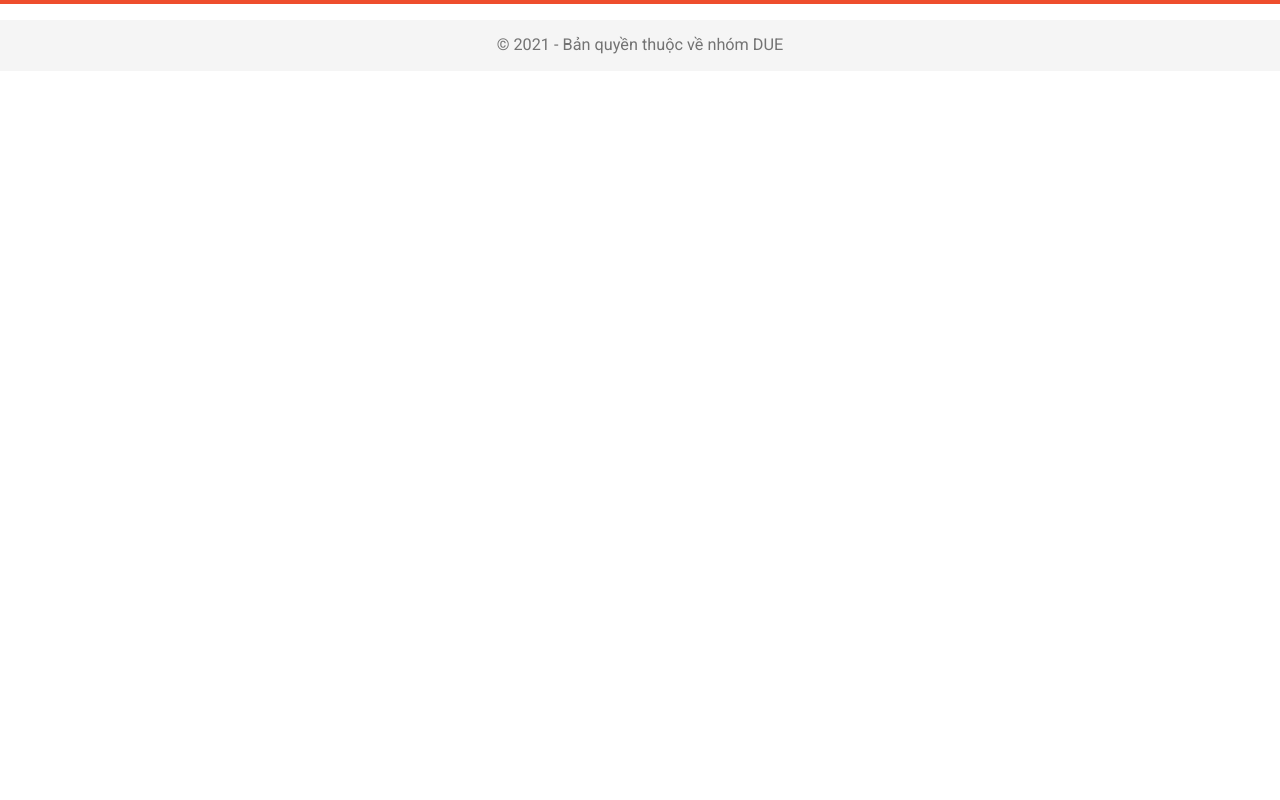
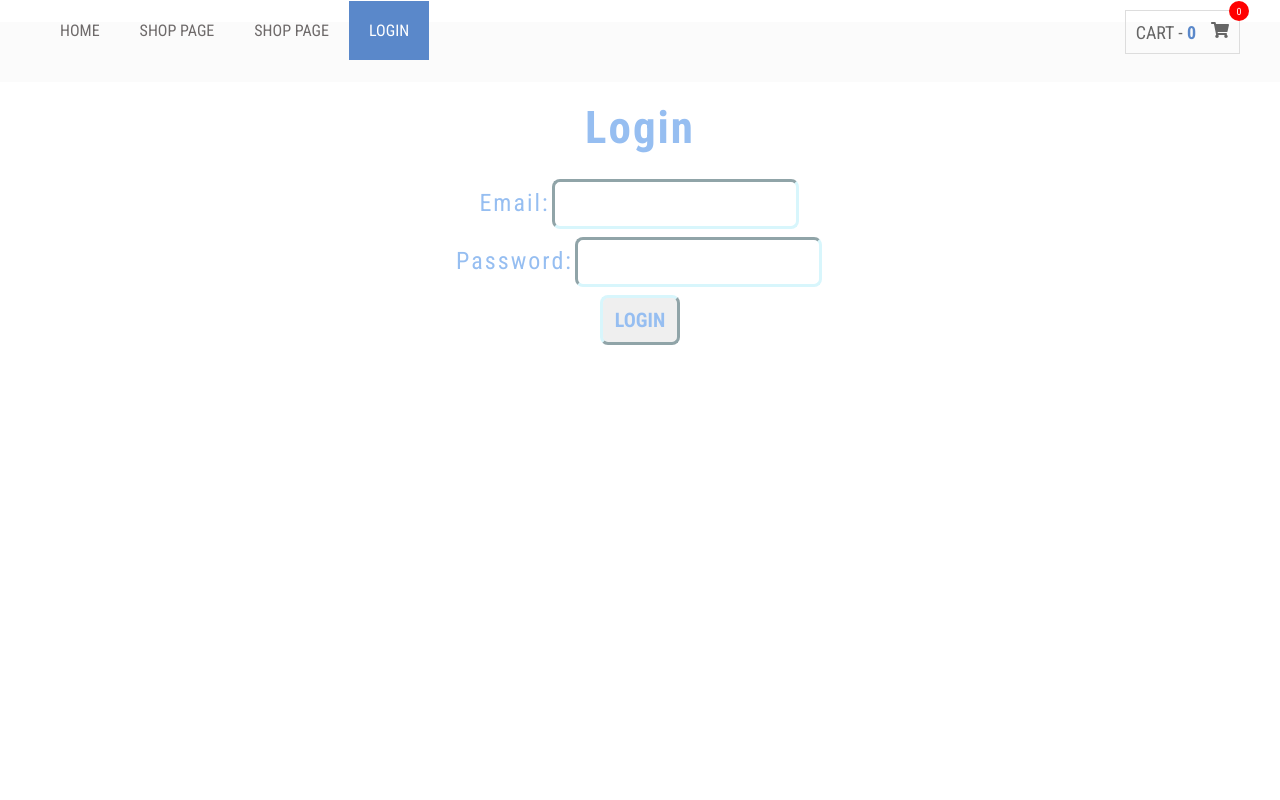
Before and after one commit to Phuc2302/Laptop-Shop, a React (Create React App) app: page /login in a window 1280 px wide. Shown: the top 800 px of the page. Built offline with nearby package versions, Linux system fonts and the light colour scheme.

Commit message:
last update

```diff
--- a/src/App.js
+++ b/src/App.js
@@ -6,42 +6,11 @@ import Buy from './components/Buy';
 import Cart from './components/cart/Cart';
 import Footer from './components/Footer/Footer';
 import Home from './components/Home';
+import LoginForm from './components/Login/LoginForm';
 import ProductDetail from './components/ProductDetail';
 import { store } from './store';
-
+import Logout from './components/Logout';
 function App() {
-
-  const adminUser = {
-    email: "admin@gmail.com",
-    password: "admin123"
-  };
-
-  const [user, setUser] = useState({ name: "", email: "" });
-  const [error, setError] = useState("");
-
-  const Login = details => {
-    console.log(details);
-
-    if (details.email == adminUser.email && details.password == adminUser.password) {
-      console.log("Logged in successful");
-      setUser({
-        name: details.name,
-        email: details.email
-      });
-    }
-
-
-    else {
-      console.log("Login unseccessful");
-      setError("Login unseccessful");
-    }
-  }
-
-
-
-  const Logout = () => {
-    setUser({ name: "", email: "" });
-  }
 
   return (
     <Provider store={store}>
@@ -53,6 +22,8 @@ function App() {
             <Route path="/product/:productId" exact component={ProductDetail} />
             <Route path="/cart" component={Cart} />
             <Route path="/buy" component={Buy} />
+            <Route path="/login" component={LoginForm} />
+            <Route path="/logout" component={Logout} />
           </Switch>
 
           <Footer />
--- a/src/components/Footer/Footer.css
+++ b/src/components/Footer/Footer.css
@@ -1,5 +1,5 @@
 .footer {
-    padding-top: 16px;
+    padding-top: 0px;
     border-top: 4px solid var(--primary-color);
     background-color: var(--white-color);
 }
@@ -16,11 +16,21 @@
     /* bottom: 10px;
     align-items: flex-end;
     position: absolute; */
+    margin: 0;
+    text-align: left;
+    font-size: 1.4rem;
+    color: #737373;
 }
 
 .footer__text {
     margin: 0;
-    text-align: center;
+    text-align: right;
     font-size: 1.4rem;
     color: #737373;
 }
+.name {
+    font-weight: 700;
+    text-align: left;
+    font-size: 1.5rem;
+    color: #737373;
+}
--- a/src/components/Footer/Footer.js
+++ b/src/components/Footer/Footer.js
@@ -14,6 +14,9 @@ function Footer(props) {
             <div class="footer__bottom">
                 <div class="grid wide">
                     <p class="footer__text">© 2021 - Bản quyền thuộc về nhóm DUE</p>
+                    <p class="name">Tổng công ty Laptop House </p>
+                    <p>  Hotline: 18007878  </p>
+                    <p>Email: laptophouse@gmail.com</p>
                 </div>
             </div>
         </footer>
--- a/src/components/Header/Navbar/Navbar.css
+++ b/src/components/Header/Navbar/Navbar.css
@@ -62,9 +62,7 @@
     .navbar-toggle {
         display: none;
     }
-<<<<<<< HEAD
-}
-=======
+
 } */
 /* .navbar-toggle {
     position: relative;
@@ -110,7 +108,6 @@
         overflow: visible !important;
     }
 } */
->>>>>>> c87a212a157a2e2d9afdd8dea9028e71a8d5b3ba
 
 /* @media (min-width: 768px) {
     .navbar-nav {
@@ -141,13 +138,6 @@ li {
     list-style-type: "";
     text-align: -webkit-match-parent;
 }
-
-/* @media only screen and (min-width: 768px) and (max-width: 991px) {
-    .mainmenu-area ul.navbar-nav li a {
-        font-size: 14px;
-        padding: 15px 10px;
-    }
-} */
 
 .mainmenu-area ul.navbar-nav li:hover a,
 .mainmenu-area ul.navbar-nav li.active a {
--- a/src/components/Header/Navbar/Navbar.js
+++ b/src/components/Header/Navbar/Navbar.js
@@ -3,19 +3,27 @@ import { FaShoppingCart } from "react-icons/fa";
 import { useSelector } from 'react-redux';
 import { Link } from 'react-router-dom';
 import '../Navbar/Navbar.css';
+import { useEffect } from 'react';
+
 const Navbar = () => {
     const { numberCart } = useSelector(state => state.cart)
+
+    const tokenLocalStorage = localStorage.getItem("token");
+    console.log(tokenLocalStorage);
+
     return (
         <nav className='mainmenu-area'>
             <div className="grid wide" style={{
                 maxWidth: '1200px',
                 margin: '0 auto'
             }}>
+
                 <div className='container'>
                     <div className='row-nav'>
                         <div className="navbar-list">
                             <ul className="nav navbar-nav">
-                                <li className="active">
+
+                                <li >
                                     <Link to='/'>Home</Link>
                                 </li>
                                 <li>
@@ -24,6 +32,18 @@ const Navbar = () => {
                                 <li>
                                     <a href="checkout.html">Shop Page</a>
                                 </li>
+
+                                {
+                                    tokenLocalStorage ? (
+                                        <li >
+                                            <Link to="/logout">Logout</Link>
+                                        </li>
+                                    ) : (
+                                        <li className="active">
+                                            <Link to="/login">Login</Link>
+                                        </li>
+                                    )
+                                }
                             </ul>
                         </div>
                         <div className="shopping-item">
--- a/src/components/Login/Login.css
+++ b/src/components/Login/Login.css
@@ -1,20 +1,50 @@
-.App {
-    background-color: #777;
+.form-inner {
+    background-color: none;
     height: 100vh;
     justify-content: center;
-}
-
-.form-inner {
-    background-color: rgb(228, 218, 218);
-    height: 100vh;
-    justify-content: center;
+    position: relative;
 }
 
 .login {
     font-size: x-large;
     justify-content: center;
+    color: rgb(150, 190, 241);
 }
 
-.form {
+.form-login {
+    font-size: 30px;
+    font-family: "Roboto Condensed", sans-serif;
+    display: flex;
+    flex-direction: column;
+    text-align: center;
+    letter-spacing: 2px;
+    border: none;
+    justify-items: center;
+    box-shadow: 0px 0px 3 px;
+}
+h2 {
     display: block;
+    color: rgb(150, 190, 241);
+    font-style: initial;
 }
+input {
+    color: rgb(150, 190, 241);
+    font-family: "Roboto Condensed", sans-serif;
+    font-size: 20px;
+    justify-content: center;
+    outline: none;
+    font-weight: 600;
+    border-radius: 8px;
+
+    padding: 10px 12px;
+    text-align: center;
+    text-decoration: none;
+    display: inline-block;
+    margin: 4px 2px;
+    cursor: pointer;
+    border-color: rgb(216, 246, 252);
+    border-width: 3px;
+}
+.button:hover {
+    background-color: #536eaa;
+}
--- a/src/components/Login/LoginForm.js
+++ b/src/components/Login/LoginForm.js
@@ -5,15 +5,10 @@ import Navbar from "../Header/Navbar/Navbar";
 import "./Login.css";
 
 
-function LoginForm(Login, error) {
+function LoginForm() {
     let history = useHistory();
-    const [details, setDetails] = useState({ name: "", email: "", password: "" });
+    const [details, setDetails] = useState({ email: "", password: "" });
 
-    /*const handleSubmit = e => {
-        e.preventDefault();
-
-        Login(details);
-    }*/
     const handlerOnLogin = () => {
         axios
             .post("http://localhost:8000/auth/login", {
@@ -26,32 +21,30 @@ function LoginForm(Login, error) {
                     history.push("/");
                 }
             })
-
             .catch((error) => {
                 console.log(error);
             });
     };
+
     return (
         <>
             <Navbar />
-            <form >
+            <form className="form-login" >
                 <div className="form-inner">
                     <h2>Login</h2>
                     <div className="login">
                         <label htmlFor="email">Email:</label>
                         <input type="email" name="email" id="email"
                             onChange={e => setDetails({ ...details, email: e.target.value })}
-                            value={details.email}
                         />
                     </div>
                     <div className="login">
                         <label htmlFor="password">Password:</label>
                         <input type="password" name="password" id="password"
                             onChange={e => setDetails({ ...details, password: e.target.value })}
-                            value={details.password}
                         />
                     </div>
-                    <input onClick={handlerOnLogin} type="button" value="LOGIN" />
+                    <input className="button" onClick={handlerOnLogin} type="button" value="LOGIN" />
                 </div>
             </form>
         </>
--- a/src/components/Logout.js
+++ b/src/components/Logout.js
@@ -0,0 +1,21 @@
+import React, { useEffect } from 'react';
+import { useHistory } from 'react-router-dom';
+
+
+
+function Logout(props) {
+    let history = useHistory()
+
+    useEffect(() => {
+
+        localStorage.removeItem("token");
+        history.push("/");
+    }, []);
+
+    return (
+        <div>
+        </div>
+    );
+}
+
+export default Logout;
```
